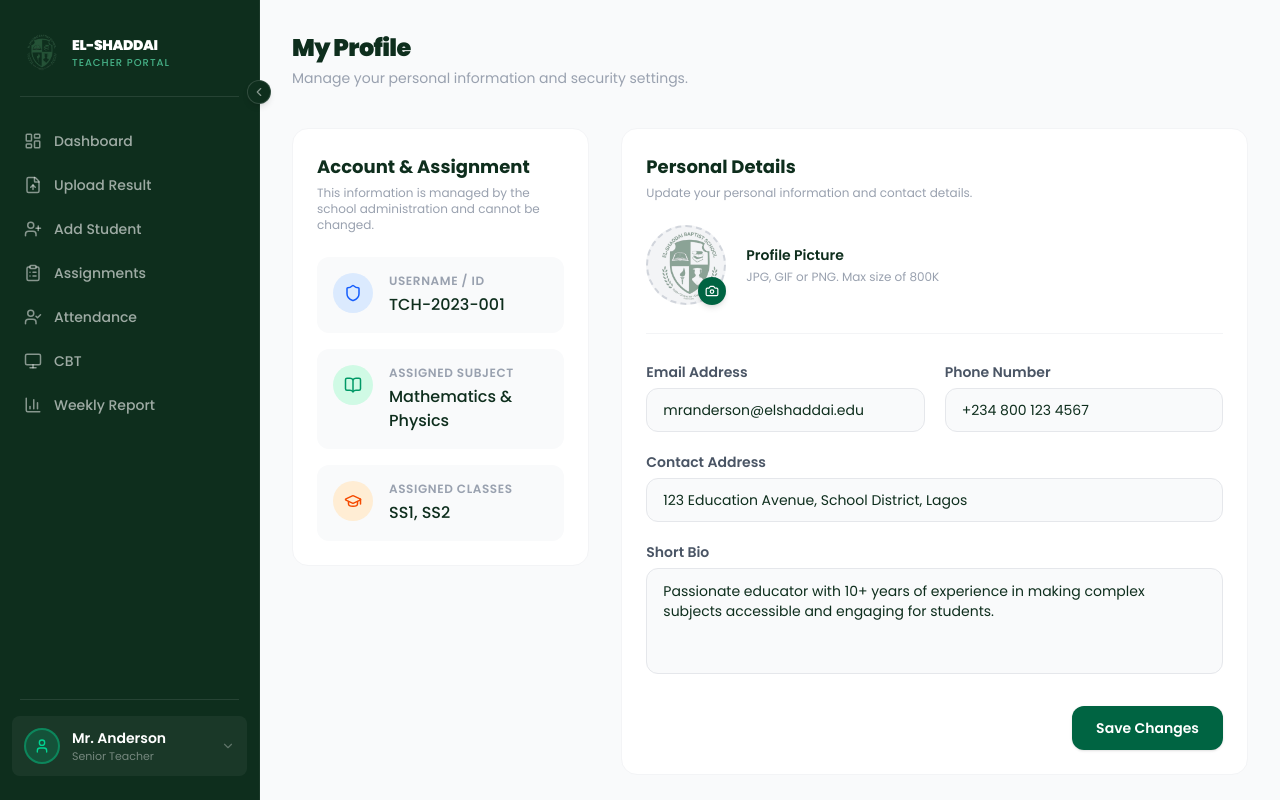
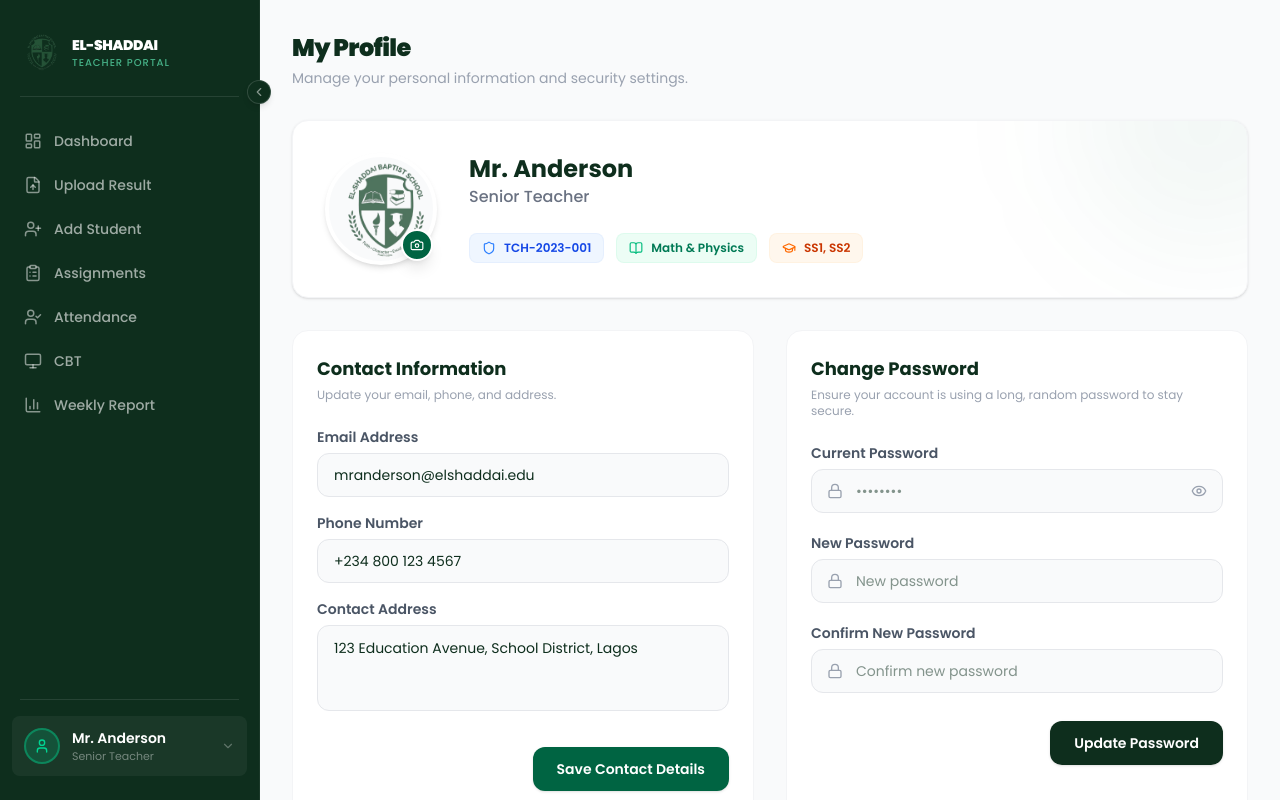
Before and after one commit to Ireoluuwa/elshaddaibaptistschools-ui, a Next.js app: page /portal/teacher/profile in a window 1280 px wide. Shown: the top 800 px of the page. Built offline with nearby package versions, Linux system fonts and the light colour scheme.

Commit message:
feat: implement teacher profile page with contact information form

```diff
--- a/app/portal/teacher/profile/page.tsx
+++ b/app/portal/teacher/profile/page.tsx
@@ -1,15 +1,15 @@
 "use client";
 
 import React from "react";
+import { Camera, Shield, BookOpen, GraduationCap } from "lucide-react";
 import ProfileForm from "@/components/teacher/profile/ProfileForm";
 import PasswordForm from "@/components/teacher/profile/PasswordForm";
-import ReadOnlyFields from "@/components/teacher/profile/ReadOnlyFields";
 
 export default function TeacherProfilePage() {
   return (
-    <div className="max-w-5xl mx-auto">
-      {/* Header */}
-      <div className="mb-10">
+    <div className="max-w-5xl mx-auto flex flex-col gap-8">
+      {/* Page Header */}
+      <div>
         <h1 className="text-[#0e2e1d] text-2xl font-black tracking-tight">
           My Profile
         </h1>
@@ -18,21 +18,63 @@ export default function TeacherProfilePage() {
         </p>
       </div>
 
-      <div className="grid grid-cols-1 lg:grid-cols-3 gap-8">
-        {/* Left Column: Read Only Info */}
-        <div className="lg:col-span-1 flex flex-col gap-8">
-          <ReadOnlyFields />
+      {/* Top Profile Banner (Read-Only + Avatar) */}
+      <div className="bg-white rounded-2xl border border-gray-100 p-8 flex flex-col md:flex-row items-center md:items-start gap-8 shadow-sm relative overflow-hidden">
+        {/* Subtle decorative background */}
+        <div className="absolute top-0 right-0 w-64 h-64 bg-[#006442]/5 rounded-full blur-3xl -translate-y-1/2 translate-x-1/3 pointer-events-none" />
+
+        {/* Avatar Section */}
+        <div className="flex flex-col items-center gap-4 relative z-10 shrink-0">
+          <div className="relative group">
+            <div className="w-28 h-28 rounded-full bg-gray-50 flex items-center justify-center overflow-hidden border-4 border-white shadow-md">
+              <img
+                src="/logo.png"
+                alt="Profile"
+                className="w-full h-full object-cover opacity-80"
+              />
+            </div>
+            <button
+              type="button"
+              className="absolute bottom-1 right-1 w-8 h-8 bg-[#006442] hover:bg-[#005236] text-white rounded-full flex items-center justify-center transition-all shadow-lg border-2 border-white"
+            >
+              <Camera size={14} />
+            </button>
+          </div>
         </div>
 
-        {/* Right Column: Editable Forms */}
-        <div className="lg:col-span-2 flex flex-col gap-8">
-          <ProfileForm />
-          <PasswordForm />
+        {/* Info Section */}
+        <div className="flex-1 flex flex-col gap-6 relative z-10 w-full text-center md:text-left">
+          <div>
+            <h2 className="text-2xl font-bold text-[#0e2e1d]">Mr. Anderson</h2>
+            <p className="text-gray-500 font-medium">Senior Teacher</p>
+          </div>
+
+          {/* Badges/Read-Only Items */}
+          <div className="flex flex-wrap items-center justify-center md:justify-start gap-3">
+            <div className="flex items-center gap-2 px-3 py-1.5 bg-blue-50 text-blue-700 rounded-lg border border-blue-100/50">
+              <Shield size={14} className="text-blue-500" />
+              <span className="text-xs font-semibold">TCH-2023-001</span>
+            </div>
+            <div className="flex items-center gap-2 px-3 py-1.5 bg-emerald-50 text-emerald-700 rounded-lg border border-emerald-100/50">
+              <BookOpen size={14} className="text-emerald-500" />
+              <span className="text-xs font-semibold">Math & Physics</span>
+            </div>
+            <div className="flex items-center gap-2 px-3 py-1.5 bg-orange-50 text-orange-700 rounded-lg border border-orange-100/50">
+              <GraduationCap size={14} className="text-orange-500" />
+              <span className="text-xs font-semibold">SS1, SS2</span>
+            </div>
+          </div>
         </div>
       </div>
 
+      {/* Forms Grid */}
+      <div className="grid grid-cols-1 lg:grid-cols-2 gap-8">
+        <ProfileForm />
+        <PasswordForm />
+      </div>
+
       {/* Footer */}
-      <footer className="text-center text-gray-300 text-xs py-6 mt-10 border-t border-gray-100">
+      <footer className="text-center text-gray-300 text-xs py-6 mt-4 border-t border-gray-100">
         &copy; {new Date().getFullYear()} EduPortal Teacher System. All rights
         reserved.
       </footer>
--- a/components/teacher/profile/ProfileForm.tsx
+++ b/components/teacher/profile/ProfileForm.tsx
@@ -15,34 +15,12 @@ export default function ProfileForm() {
   return (
     <div className="bg-white rounded-2xl border border-gray-100 p-6">
       <div className="mb-6">
-        <h2 className="text-[#0e2e1d] text-lg font-bold mb-1">Personal Details</h2>
-        <p className="text-gray-400 text-xs">Update your personal information and contact details.</p>
+        <h2 className="text-[#0e2e1d] text-lg font-bold mb-1">Contact Information</h2>
+        <p className="text-gray-400 text-xs">Update your email, phone, and address.</p>
       </div>
 
-      <form onSubmit={handleSave} className="flex flex-col gap-6">
-        {/* Profile Picture Upload */}
-        <div className="flex items-center gap-5">
-          <div className="relative group">
-            <div className="w-20 h-20 rounded-full bg-gray-100 flex items-center justify-center overflow-hidden border-2 border-dashed border-gray-300">
-              {/* Placeholder image, in a real app this would be state */}
-              <img src="/logo.png" alt="Profile" className="w-full h-full object-cover opacity-50" />
-            </div>
-            <button
-              type="button"
-              className="absolute bottom-0 right-0 w-7 h-7 bg-[#006442] hover:bg-[#005236] text-white rounded-full flex items-center justify-center transition-all shadow-md"
-            >
-              <Camera size={14} />
-            </button>
-          </div>
-          <div>
-            <p className="text-sm font-semibold text-[#0e2e1d] mb-1">Profile Picture</p>
-            <p className="text-xs text-gray-400">JPG, GIF or PNG. Max size of 800K</p>
-          </div>
-        </div>
-
-        <div className="h-px bg-gray-100 w-full my-1" />
-
-        <div className="grid grid-cols-1 md:grid-cols-2 gap-5">
+      <form onSubmit={handleSave} className="flex flex-col gap-5">
+        <div className="flex flex-col gap-4">
           {/* Email */}
           <div className="flex flex-col gap-1.5">
             <label className="text-sm font-semibold text-gray-600">Email Address</label>
@@ -64,27 +42,17 @@ export default function ProfileForm() {
           </div>
 
           {/* Address */}
-          <div className="flex flex-col gap-1.5 md:col-span-2">
+          <div className="flex flex-col gap-1.5">
             <label className="text-sm font-semibold text-gray-600">Contact Address</label>
-            <input
-              type="text"
+            <textarea
+              rows={3}
               defaultValue="123 Education Avenue, School District, Lagos"
-              className="w-full h-11 px-4 rounded-xl border border-gray-200 bg-gray-50 focus:bg-white focus:border-[#006442] focus:ring-2 focus:ring-[#006442]/20 outline-none transition-all text-sm text-[#0e2e1d]"
-            />
-          </div>
-
-          {/* Bio */}
-          <div className="flex flex-col gap-1.5 md:col-span-2">
-            <label className="text-sm font-semibold text-gray-600">Short Bio</label>
-            <textarea
-              rows={4}
-              defaultValue="Passionate educator with 10+ years of experience in making complex subjects accessible and engaging for students."
               className="w-full py-3 px-4 rounded-xl border border-gray-200 bg-gray-50 focus:bg-white focus:border-[#006442] focus:ring-2 focus:ring-[#006442]/20 outline-none transition-all text-sm text-[#0e2e1d] resize-none"
             />
           </div>
         </div>
 
-        <div className="flex justify-end pt-2">
+        <div className="flex justify-end pt-4 mt-auto">
           <button
             type="submit"
             className="h-11 px-6 bg-[#006442] hover:bg-[#005236] text-white text-sm font-semibold rounded-xl flex items-center justify-center transition-all shadow-sm active:scale-95 min-w-[140px]"
@@ -95,7 +63,7 @@ export default function ProfileForm() {
                 Saved
               </>
             ) : (
-              "Save Changes"
+              "Save Contact Details"
             )}
           </button>
         </div>
```
